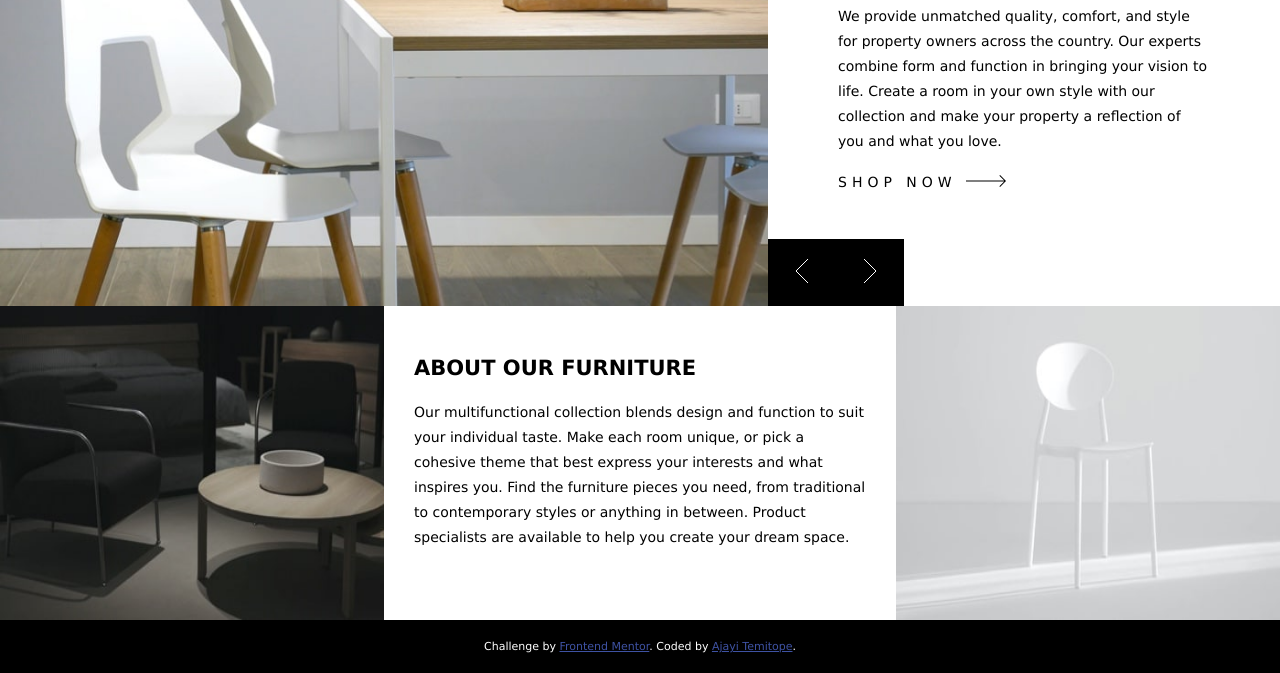
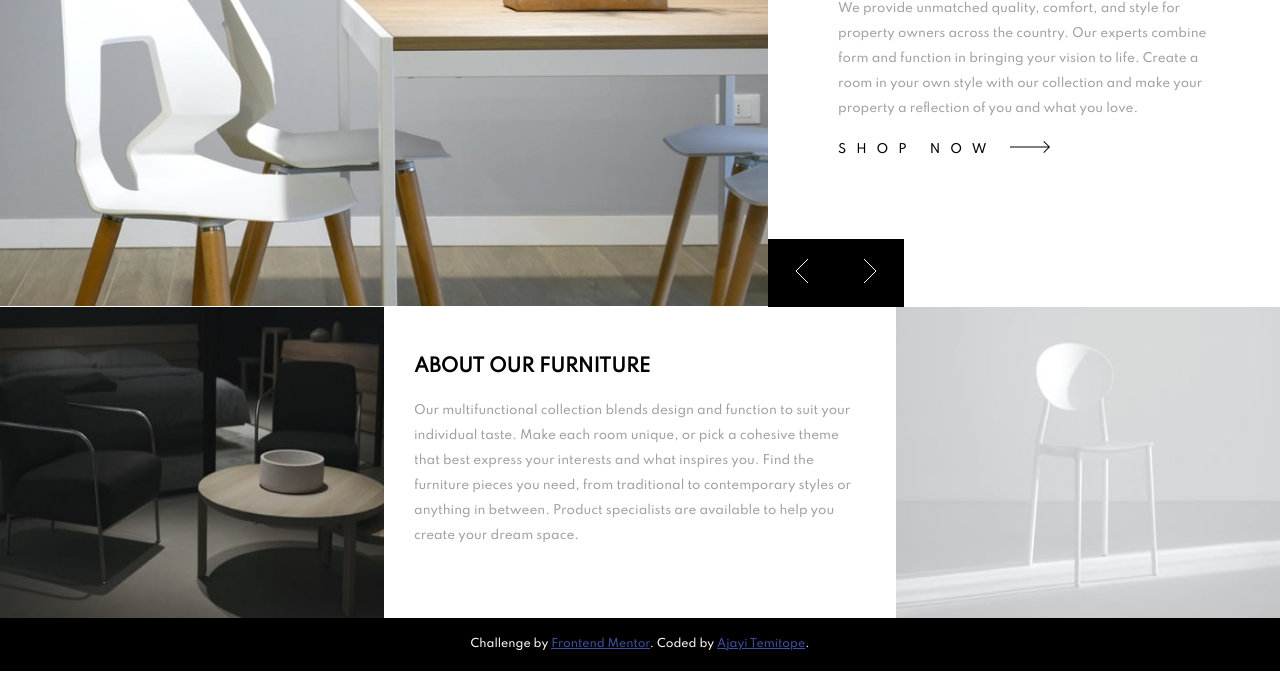
Before and after one commit to topsitech/Room-homepage, a plain HTML site: page index.html in a window 1280 px wide. Shown: the part 182-855 px from the top of the page. Drawn offline with Linux system fonts and the light colour scheme.

Commit message:
Add files via upload

```diff
--- a/style.css
+++ b/style.css
@@ -1,11 +1,13 @@
+@import url("https://fonts.googleapis.com/css2?family=Spartan:wght@500&display=swap");
+
 * {
   box-sizing: border-box;
   margin: 0px;
   padding: 0px;
-  font-family: Verdana, Geneva, Tahoma, sans-serif;
+  font-family: "Spartan", sans-serif;
 }
 body {
-  font-size: 14px;
+  font-size: 12px;
 }
 .dflex {
   display: flex;
@@ -63,16 +65,18 @@ header {
 .slider .text p {
   line-height: 25px;
   margin: 20px 0;
+  color: hsl(0, 0%, 63%);
 }
 .slider .text a {
   text-decoration: none;
   display: inline-block;
   text-transform: uppercase;
   color: black;
-  letter-spacing: 5px;
+  letter-spacing: 10px;
 }
 .slider .text a:hover {
-  color: #888;
+  color: hsl(0, 0%, 63%);
+  letter-spacing: 11px;
 }
 .arrow {
   position: absolute;
@@ -85,7 +89,7 @@ header {
   display: inline-block;
 }
 .arrow a:hover {
-  background-color: #888;
+  background-color: hsl(0, 0%, 63%);
   cursor: pointer;
 }
 .content {
@@ -105,6 +109,7 @@ header {
 .content p {
   line-height: 25px;
   margin: 20px 0;
+  color: hsl(0, 0%, 63%);
 }
 footer {
   padding: 20px;
```
